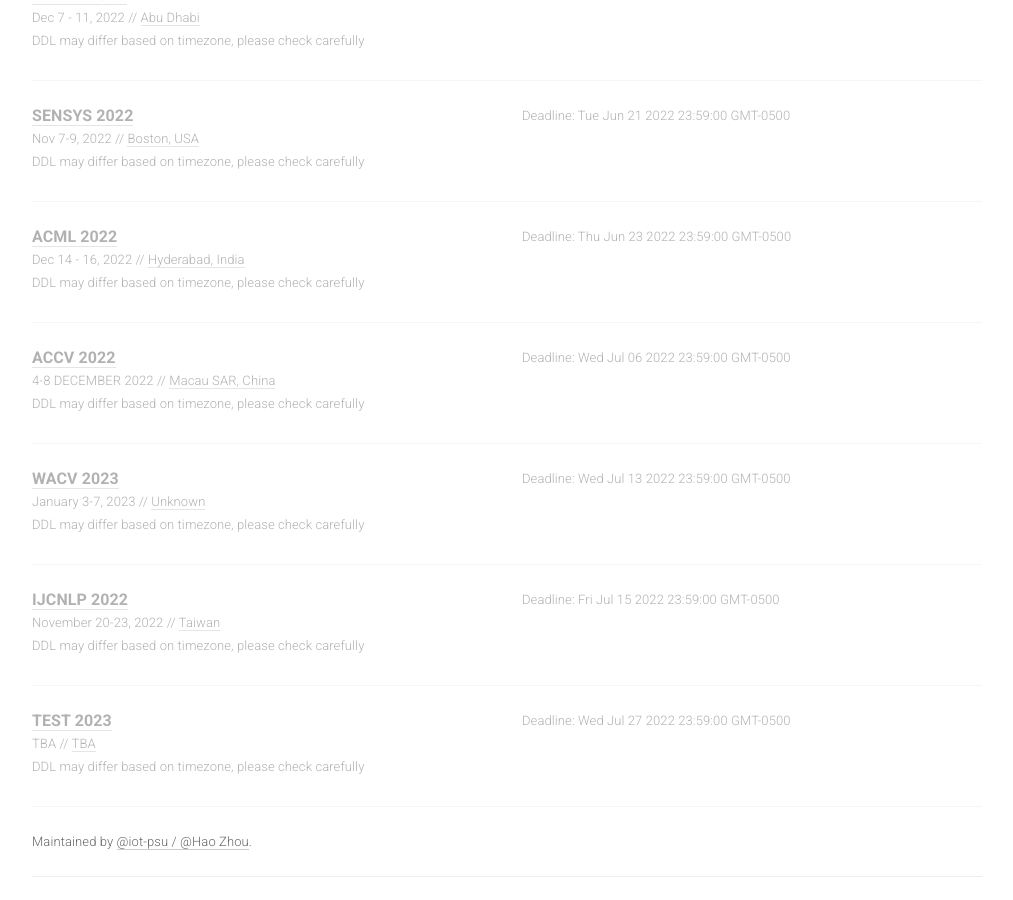
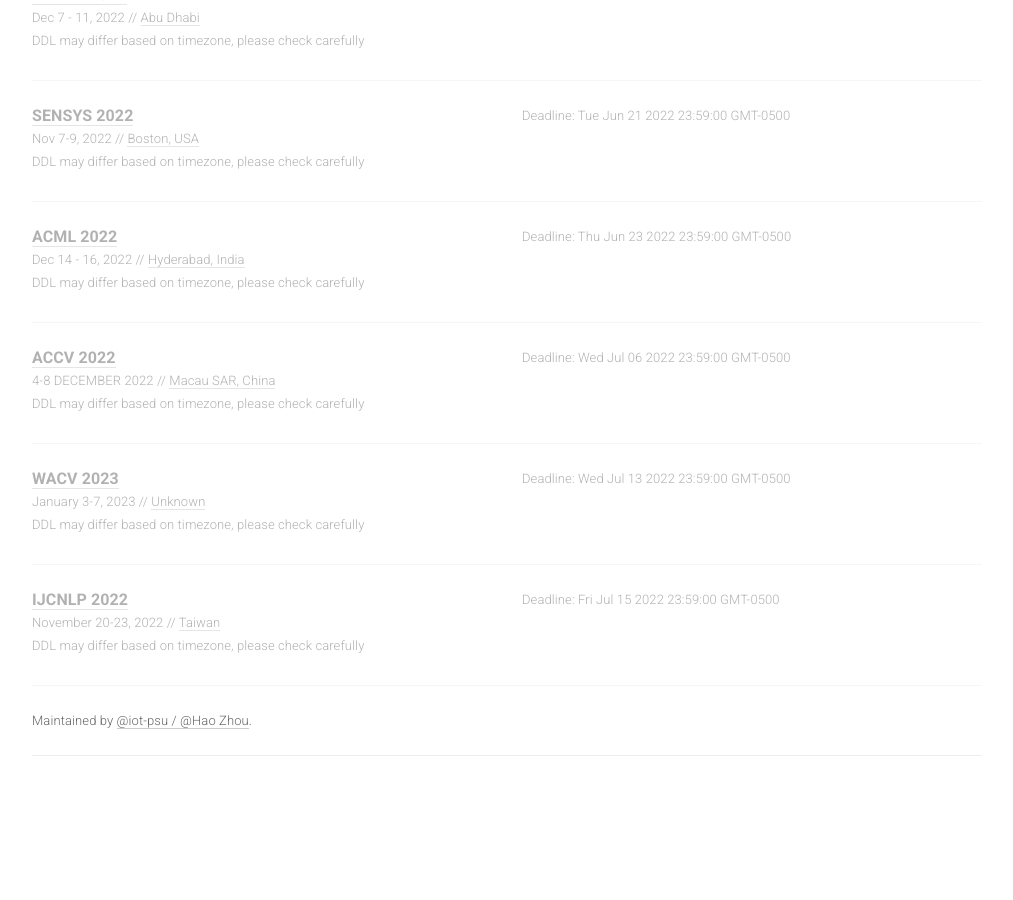
Before and after one commit to iot-psu/ai-deadlines, a Jekyll site: the page built from index.html, in a window 1280 px wide and 900 px high, scrolled down 4509 px. Shown: the whole window, without its empty margins (133-1146 px from the left). Built offline with Jekyll 4.4.1, drawn with Linux system fonts in a browser that asks for light colours; after the commit the page ends 5288 px from its top, so only the background shows below that.

Commit message:
remove test and it works as expected.

```diff
--- a/_data/conferences.yml
+++ b/_data/conferences.yml
@@ -441,18 +441,3 @@
   place: TBA
   sub: HCI
   note: DDL may differ based on timezone, please check carefully
-
-
-
-
-
-- name: TEST
-  year: 2023
-  id: TEST2023
-  link: https://assets22.sigaccess.org/
-  deadline: "2022-07-27 23:59:00"
-  timezone: EST
-  date: TBA
-  place: TBA
-  sub: HCI
-  note: DDL may differ based on timezone, please check carefully
```
